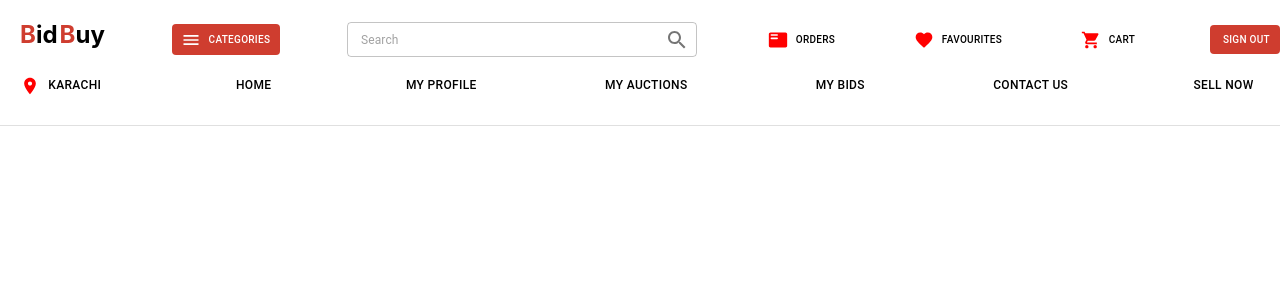
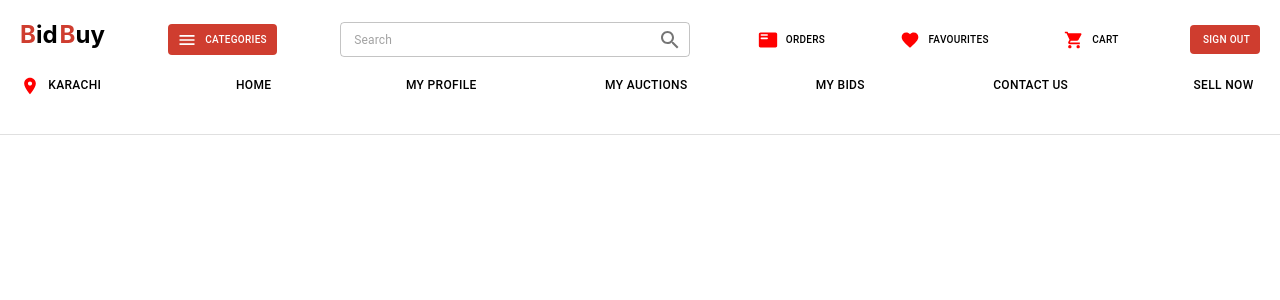
Before and after one commit to muhammadosama984/BidBuy, a React (Create React App) app in the folder BidBuy/frontend/: page /cart in a window 1280 px wide. Shown: the top 300 px of the page. Built offline with nearby package versions, Linux system fonts and the light colour scheme.

Commit message:
More Tweeks

```diff
--- a/BidBuy/frontend/src/components/NavBar/NavBar.css
+++ b/BidBuy/frontend/src/components/NavBar/NavBar.css
@@ -3,7 +3,7 @@
     width: 100%;
     /* max-width: 1400px; */
     height: 15vh;
-    padding-bottom: 5px;
+    padding-bottom: 14px;
     border-bottom: 1px solid #e0e0e0;
     /* margin-left: 100; */
     /* border-style: solid; */
--- a/BidBuy/frontend/src/components/NavBar/NavBar.jsx
+++ b/BidBuy/frontend/src/components/NavBar/NavBar.jsx
@@ -66,10 +66,14 @@ function Header() {
         <Button startIcon={<ShoppingCartIcon style={{ color: 'red' }} />} style={{ color: 'black', fontSize:'10px' }}>
           Cart
         </Button>
-        <Button style={{ color: 'white', backgroundColor: '#CF3D2F', fontSize:'10px', padding: '6px 10px 5px 13px' }}>
+        <div style={{paddingRight: '20px'}}>
+        <Button style={{ color: 'white', backgroundColor: '#CF3D2F', fontSize:'10px', padding: '6px 10px 5px 13px'}}>
           Sign Out
         </Button>
+        </div>
         {/* <button className='btn_cat'>Sign Out</button> */}
+        {/* <div style={{padding: '0px' }}></div> */}
+
 
       </Stack>
 
@@ -106,6 +110,8 @@ function Header() {
         </Button>
 
       </Stack>
+      {/* <div style={{ height: '20px' }}></div> */}
+
     </div>
 
   )
```
